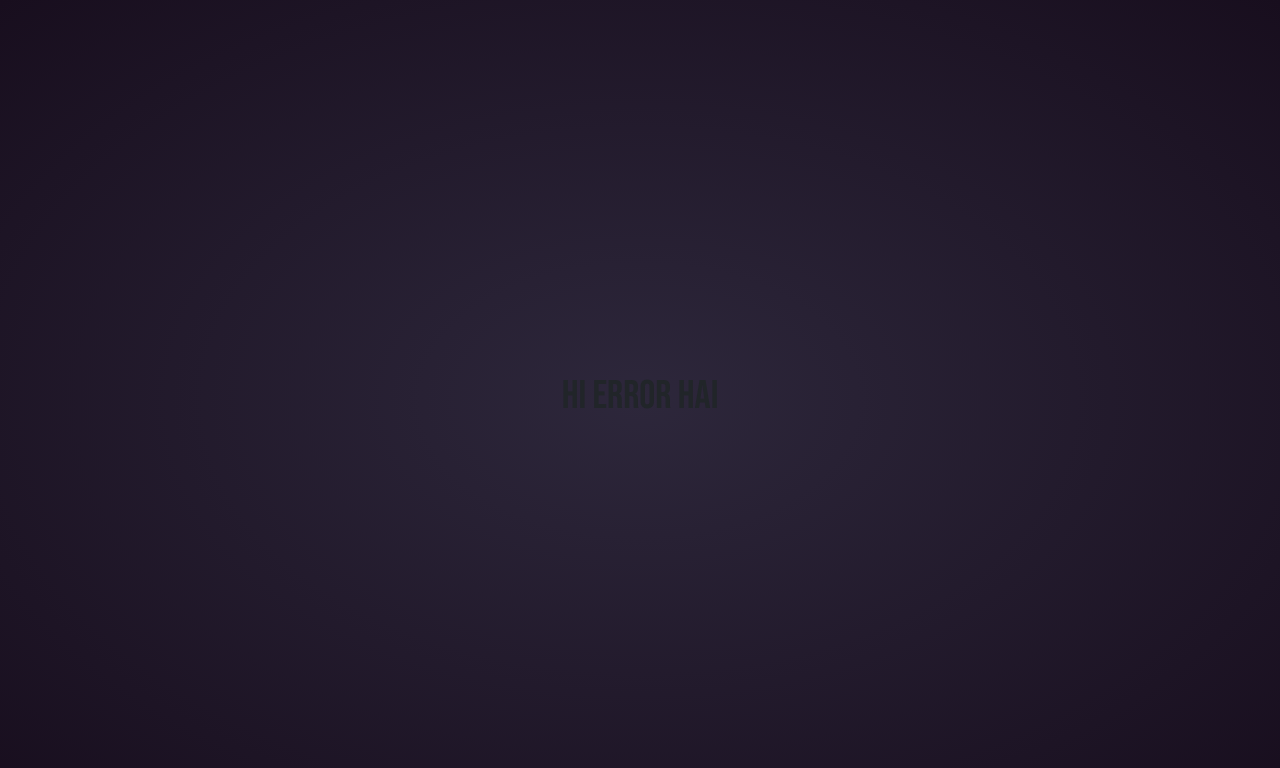
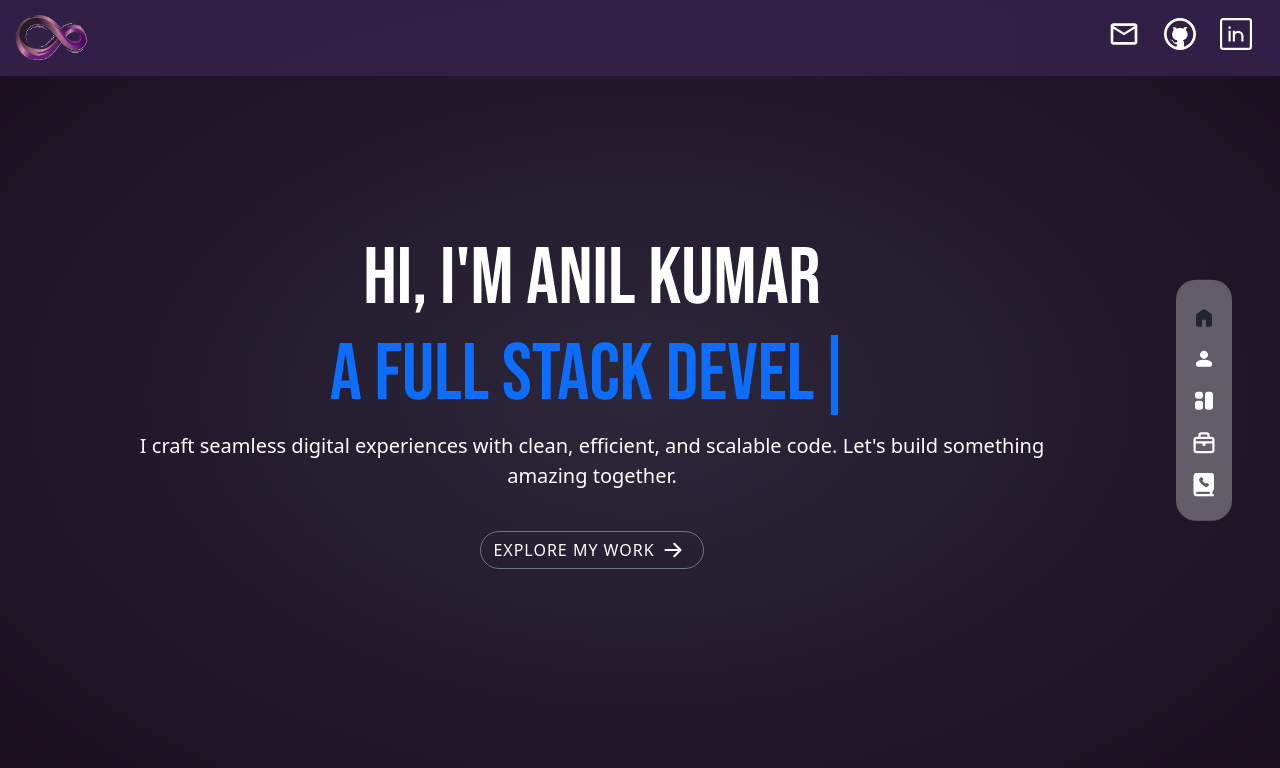
Before and after one commit to Singhak/myself, a React (Vite) app: page /myself/home in a window 1280 px wide. Before the commit this address had no page. Shown: the top 768 px of the page. Built offline with nearby package versions, Linux system fonts and the light colour scheme.

Commit message:
update homepage URL and modify routing in components

```diff
--- a/package.json
+++ b/package.json
@@ -3,7 +3,7 @@
   "private": true,
   "version": "0.0.0",
   "type": "module",
-  "homepage": "https://singhak.github.io/portfolio",
+  "homepage": "https://singhak.github.io/myself",
   "scripts": {
     "predeploy": "npm run build",
     "deploy": "gh-pages -d dist",
--- a/src/components/About.jsx
+++ b/src/components/About.jsx
@@ -9,7 +9,7 @@ const About = () => {
               data-aos="fade-up"
               data-aos-duration="1200"
             >
-              About me <span className="text-primary"> Anil </span>
+              About <span className="text-primary"> me </span>
             </h1>
             <p
               className="fs-4 fst-italic my-4"
--- a/src/components/Home.jsx
+++ b/src/components/Home.jsx
@@ -32,7 +32,8 @@ const Home = () => {
               scalable code. Let&apos;s build something amazing together.
             </p>
             <NavLink
-              to={"/portfolio"}
+              to={"../portfolio"}
+              excat
               className="btn rounded-pill button text-white mt-4 position-relative pe-5 btn-outline-secondary"
               data-aos="fade-up"
               data-aos-duration="1600"
--- a/src/components/Nav.jsx
+++ b/src/components/Nav.jsx
@@ -77,7 +77,8 @@ const Nav = () => {
                   : "nav-link social-icon"
               }
               aria-current="page"
-              to={""}
+              to={"home"}
+              exact
             >
               <svg width="24" height="24">
                 <use xlinkHref="#home"></use>
--- a/src/main.jsx
+++ b/src/main.jsx
@@ -2,7 +2,11 @@ import { createRoot } from "react-dom/client";
 import App from "./App.jsx";
 import "./index.css";
 import "bootstrap/dist/css/bootstrap.min.css";
-import { createBrowserRouter, RouterProvider } from "react-router-dom";
+import {
+  createBrowserRouter,
+  Navigate,
+  RouterProvider,
+} from "react-router-dom";
 import About from "./components/About.jsx";
 import Portfolio from "./components/Portfolio.jsx";
 import Contact from "./components/Contact.jsx";
@@ -20,8 +24,9 @@ const router = createBrowserRouter([
     element: <App />,
     errorElement: <h1>Hi Error hai</h1>,
     children: [
+      { index: true, element: <Navigate to={"home"} replace={true} /> },
       {
-        path: "",
+        path: "home",
         element: <Home />,
       },
       {
```
